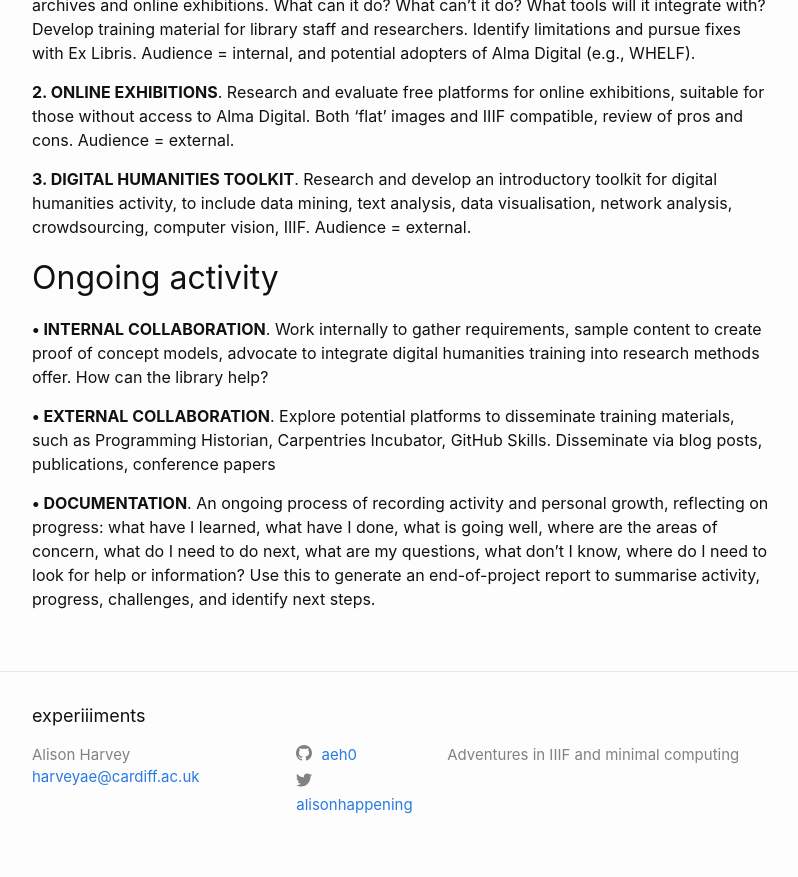
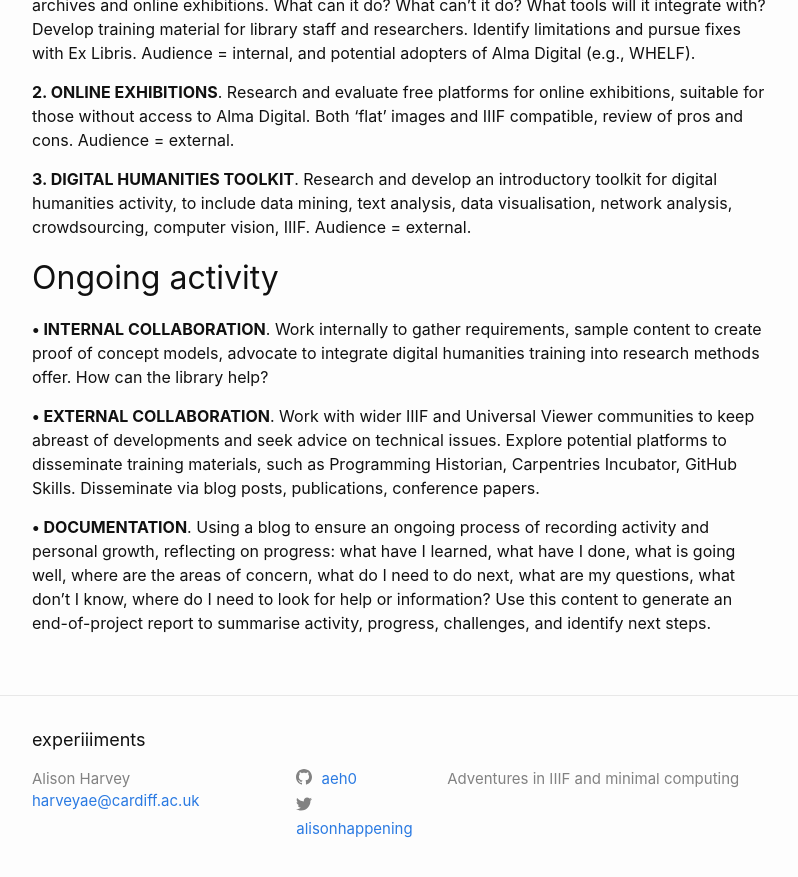
Before and after one commit to aeh0/experiiiments, a Jekyll site: the page built from about.markdown, in a window 1280 px wide and 900 px high, scrolled down 1107 px. Shown: the top 877 px of the window, without its empty margins (238-1036 px from the left). Built offline with Jekyll 4.4.1, drawn with Linux system fonts in a browser that asks for light colours.

Commit message:
Update about.markdown

```diff
--- a/about.markdown
+++ b/about.markdown
@@ -32,6 +32,6 @@ By starting small, but thinking big, individuals and organisations can inspire s
 
 **•	INTERNAL COLLABORATION**. Work internally to gather requirements, sample content to create proof of concept models, advocate to integrate digital humanities training into research methods offer. How can the library help?
 
-**•	EXTERNAL COLLABORATION**. Explore potential platforms to disseminate training materials, such as Programming Historian, Carpentries Incubator, GitHub Skills. Disseminate via blog posts, publications, conference papers
+**•	EXTERNAL COLLABORATION**. Work with wider IIIF and Universal Viewer communities to keep abreast of developments and seek advice on technical issues. Explore potential platforms to disseminate training materials, such as Programming Historian, Carpentries Incubator, GitHub Skills. Disseminate via blog posts, publications, conference papers.
 
-**•	DOCUMENTATION**. An ongoing process of recording activity and personal growth, reflecting on progress: what have I learned, what have I done, what is going well, where are the areas of concern, what do I need to do next, what are my questions, what don’t I know, where do I need to look for help or information? Use this to generate an end-of-project report to summarise activity, progress, challenges, and identify next steps.
+**•	DOCUMENTATION**. Using a blog to ensure an ongoing process of recording activity and personal growth, reflecting on progress: what have I learned, what have I done, what is going well, where are the areas of concern, what do I need to do next, what are my questions, what don’t I know, where do I need to look for help or information? Use this content to generate an end-of-project report to summarise activity, progress, challenges, and identify next steps.
```
